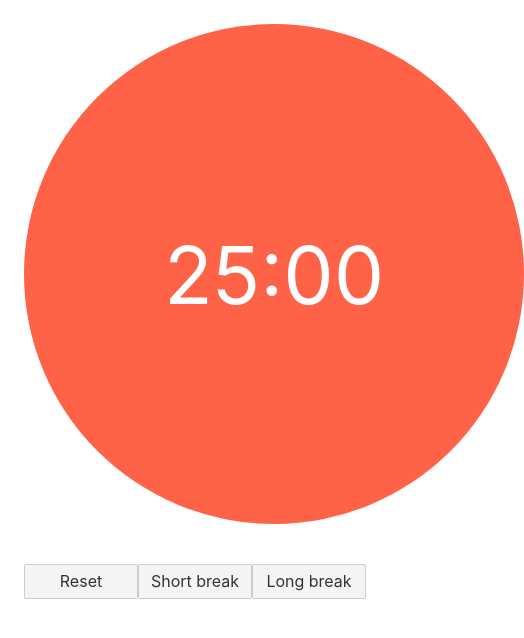
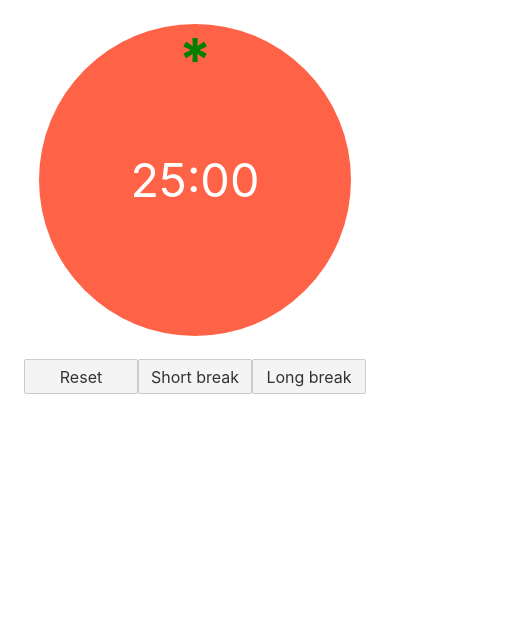
Before and after one commit to illourr/sveltomato, a Svelte app: page / in a window 390 px wide. Shown: the top 638 px of the page, 524 px wide, since content can reach past the window. Built offline with nearby package versions, Linux system fonts and the light colour scheme.

Commit message:
add stem

```diff
--- a/src/App.svelte
+++ b/src/App.svelte
@@ -35,7 +35,11 @@
 </script>
 
 <main>
-  <button class="tomato" on:click={handlePlayPause}>{format(timeLeft)}</button>
+  <div>
+    <span class="stem">*</span>
+    <button class="tomato" on:click={handlePlayPause}>{format(timeLeft)}</button
+    >
+  </div>
   <div class="controls">
     <button on:click={handleReset}>Reset</button>
     <button>Short break</button>
@@ -52,7 +56,7 @@
 
   button.tomato {
     color: white;
-    font-size: 500%;
+    font-size: 400%;
     border: none;
     border-radius: 50%;
     background-color: tomato;
@@ -69,6 +73,27 @@
     box-shadow: 0px 0px 0px 2px green;
   }
 
+  .stem {
+    font-size: 600%;
+    font-weight: 700;
+    color: green;
+    position: absolute;
+    left: 50%;
+    transform: translateX(-50%);
+  }
+
+  @media screen and (max-width: 550px) {
+    button.tomato {
+      font-size: 12vw;
+      width: 80vw;
+      height: 80vw;
+    }
+
+    .stem {
+      font-size: 15vw;
+    }
+  }
+
   .controls {
     display: flex;
     margin: auto;
```
